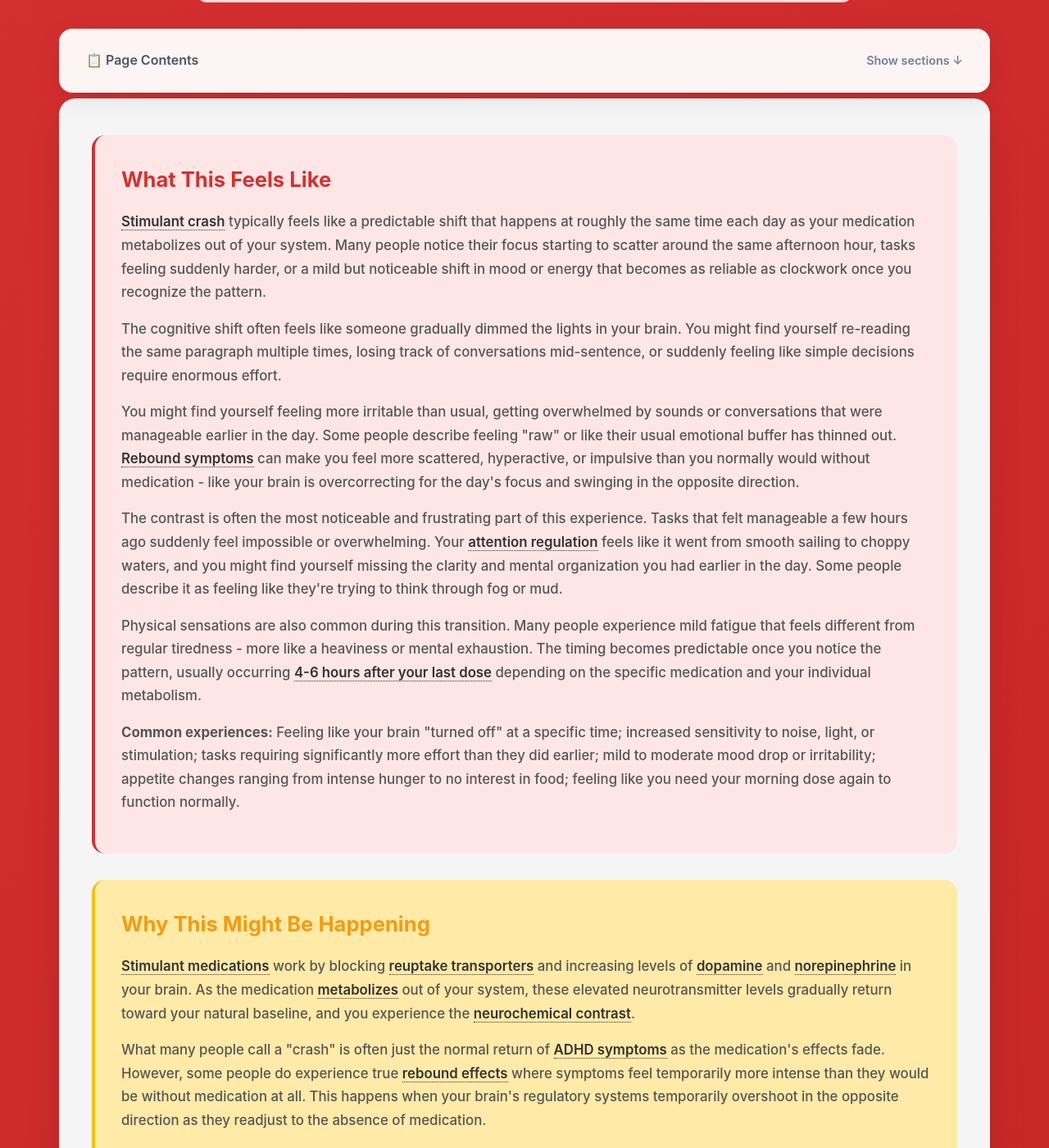
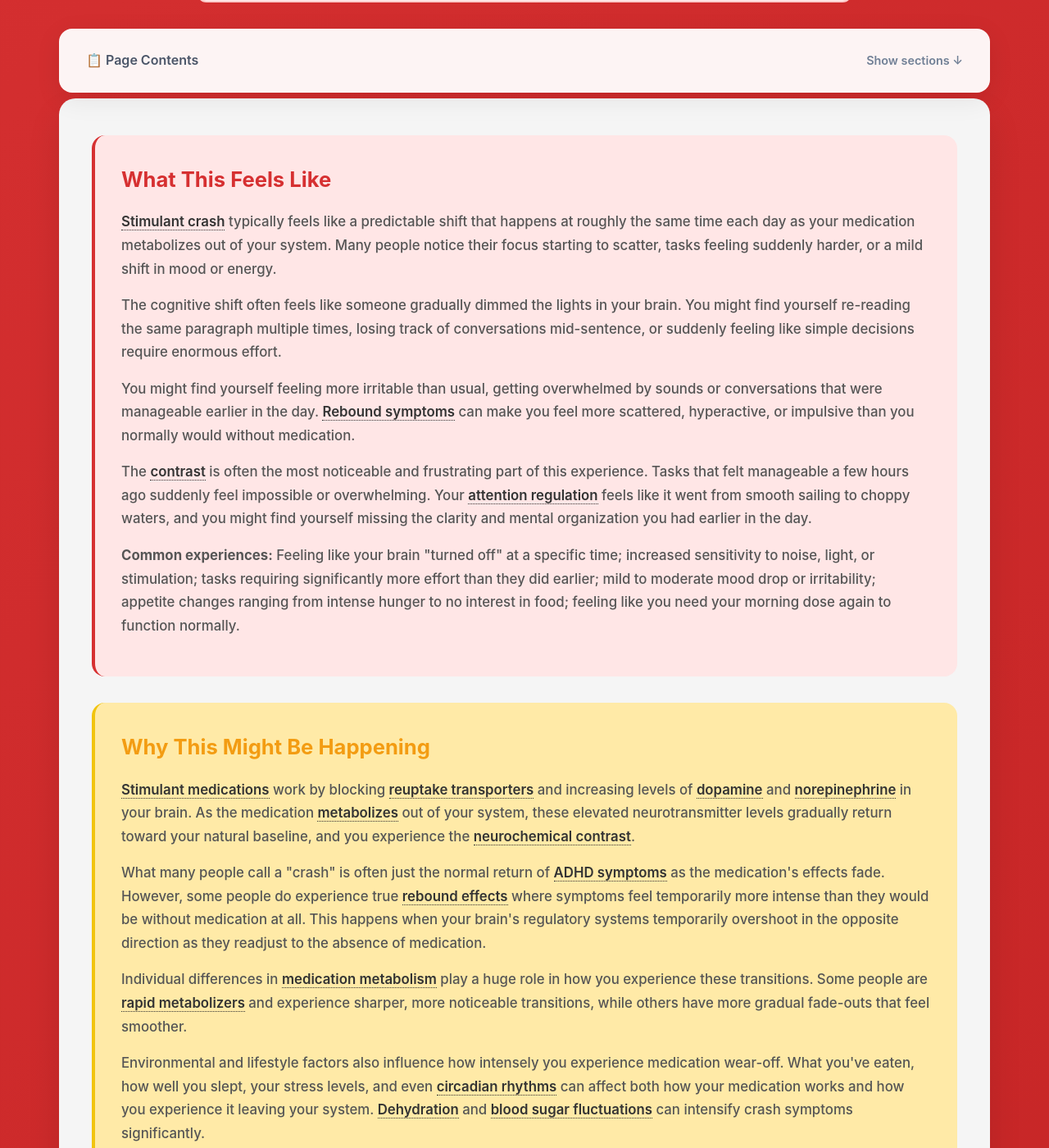
Before and after one commit to neurodivergent-survival-guide/neurodivergent-survival-guide, a Jekyll site: the page built from struggles/stimulant-crash-and-rebound.html, in a window 1280 px wide and 1400 px high, scrolled down 564 px. Shown: the whole window at 82% size. Built offline with Jekyll 4.4.1, drawn with Linux system fonts in a browser that asks for light colours.

Commit message:
Update stimulant-crash-and-rebound.html

```diff
--- a/struggles/stimulant-crash-and-rebound.html
+++ b/struggles/stimulant-crash-and-rebound.html
@@ -23,15 +23,13 @@
 <div class="content-card">
     <div class="what-section">
         <h2 id="what-this-feels-like">What This Feels Like</h2>
-        <p><a class="jargon">Stimulant crash<span class="tooltip">A temporary period of increased fatigue, mood drop, or symptom return as ADHD medication wears off</span></a> typically feels like a predictable shift that happens at roughly the same time each day as your medication metabolizes out of your system. Many people notice their focus starting to scatter around the same afternoon hour, tasks feeling suddenly harder, or a mild but noticeable shift in mood or energy that becomes as reliable as clockwork once you recognize the pattern.</p>
+        <p><a class="jargon">Stimulant crash<span class="tooltip">A temporary period of increased fatigue, mood drop, or symptom return as ADHD medication wears off</span></a> typically feels like a predictable shift that happens at roughly the same time each day as your medication metabolizes out of your system. Many people notice their focus starting to scatter, tasks feeling suddenly harder, or a mild shift in mood or energy.</p>
 
         <p>The cognitive shift often feels like someone gradually dimmed the lights in your brain. You might find yourself re-reading the same paragraph multiple times, losing track of conversations mid-sentence, or suddenly feeling like simple decisions require enormous effort.</p>
 
-        <p>You might find yourself feeling more irritable than usual, getting overwhelmed by sounds or conversations that were manageable earlier in the day. Some people describe feeling "raw" or like their usual emotional buffer has thinned out. <a class="jargon">Rebound symptoms<span class="tooltip">ADHD symptoms returning temporarily stronger than baseline as medication effects fade</span></a> can make you feel more scattered, hyperactive, or impulsive than you normally would without medication - like your brain is overcorrecting for the day's focus and swinging in the opposite direction.</p>
+        <p>You might find yourself feeling more irritable than usual, getting overwhelmed by sounds or conversations that were manageable earlier in the day. <a class="jargon">Rebound symptoms<span class="tooltip">ADHD symptoms returning temporarily stronger than baseline as medication effects fade</span></a> can make you feel more scattered, hyperactive, or impulsive than you normally would without medication.</p>
 
-        <p>The contrast is often the most noticeable and frustrating part of this experience. Tasks that felt manageable a few hours ago suddenly feel impossible or overwhelming. Your <a class="jargon">attention regulation<span class="tooltip">Your brain's ability to direct and sustain focus where you want it</span></a> feels like it went from smooth sailing to choppy waters, and you might find yourself missing the clarity and mental organization you had earlier in the day. Some people describe it as feeling like they're trying to think through fog or mud.</p>
-
-        <p>Physical sensations are also common during this transition. Many people experience mild fatigue that feels different from regular tiredness - more like a heaviness or mental exhaustion. The timing becomes predictable once you notice the pattern, usually occurring <a class="jargon">4-6 hours after your last dose<span class="tooltip">The typical window when immediate-release stimulants begin wearing off significantly</span></a> depending on the specific medication and your individual metabolism.</p>
+        <p>The <a class="jargon">contrast<span class="tooltip">The uncomfortable feeling of suddenly having lower levels of dopamine and norepinephrine after being elevated by medication</span></a> is often the most noticeable and frustrating part of this experience. Tasks that felt manageable a few hours ago suddenly feel impossible or overwhelming. Your <a class="jargon">attention regulation<span class="tooltip">Your brain's ability to direct and sustain focus where you want it</span></a> feels like it went from smooth sailing to choppy waters, and you might find yourself missing the clarity and mental organization you had earlier in the day.</p>
 
         <div class="highlight-box">
             <p><strong>Common experiences:</strong> Feeling like your brain "turned off" at a specific time; increased sensitivity to noise, light, or stimulation; tasks requiring significantly more effort than they did earlier; mild to moderate mood drop or irritability; appetite changes ranging from intense hunger to no interest in food; feeling like you need your morning dose again to function normally.</p>
```
